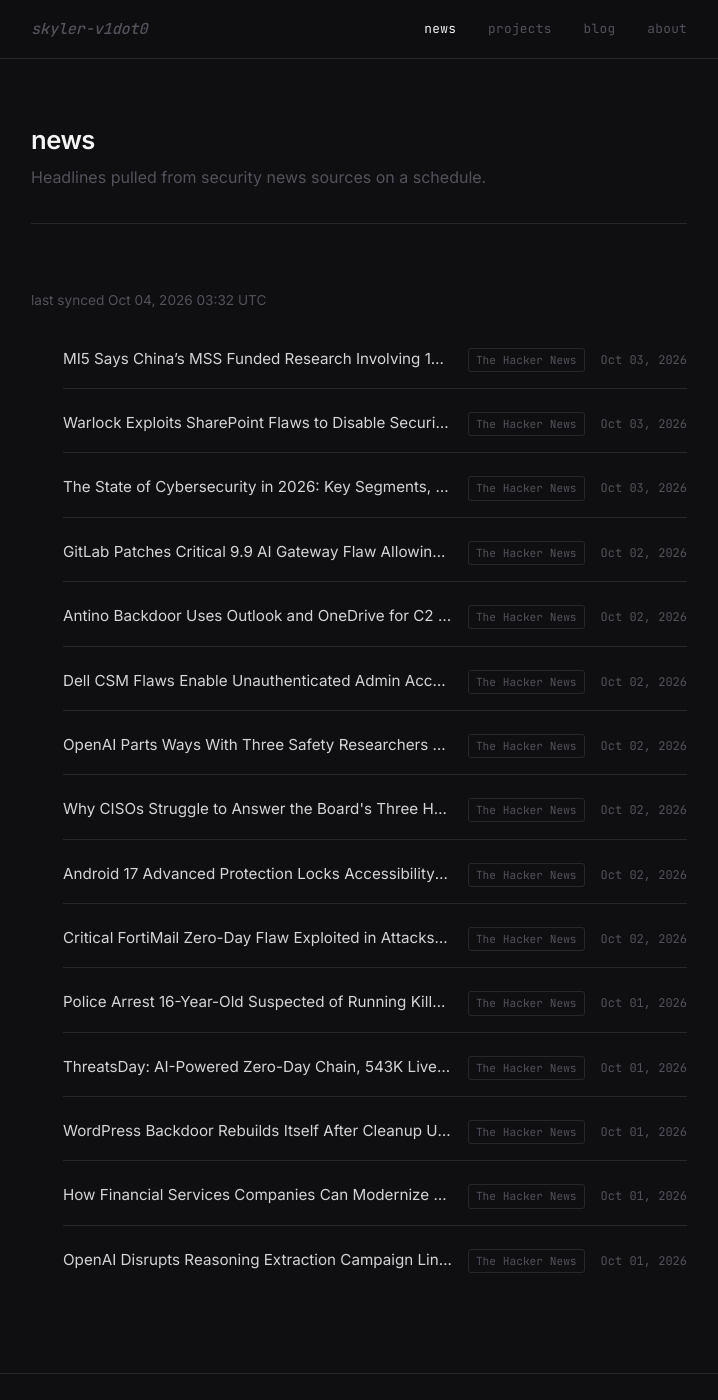
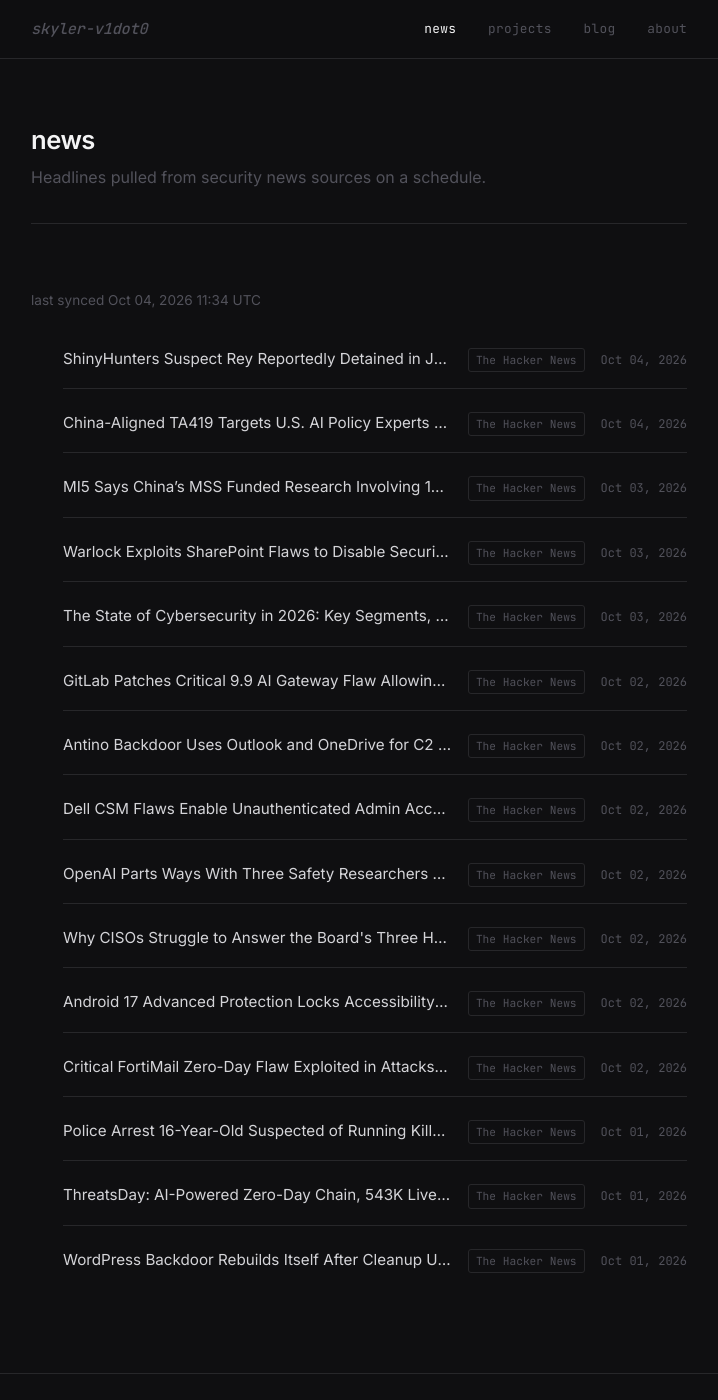
Before and after one commit to skyler-v1dot0/personal-site, a Jekyll site: the page built from news.html, in a window 1280 px wide and 1400 px high. Shown: the whole window, without its empty margins (281-999 px from the left). Built offline with Jekyll 4.4.1, drawn with Linux system fonts in a browser that asks for light colours.

Commit message:
chore: sync news feed [skip ci]

```diff
--- a/_data/news.yml
+++ b/_data/news.yml
@@ -1,6 +1,15 @@
 ---
-updated_at: '2026-10-04T03:32:54Z'
+updated_at: '2026-10-04T11:34:02Z'
 items:
+- title: ShinyHunters Suspect Rey Reportedly Detained in Jordan, Helping FBI Identify
+    Group Members
+  url: https://thehackernews.com/2026/10/shinyhunters-suspect-rey-reportedly.html
+  source: The Hacker News
+  published: '2026-10-04T07:22:05Z'
+- title: China-Aligned TA419 Targets U.S. AI Policy Experts With Microsoft AitM Phishing
+  url: https://thehackernews.com/2026/10/china-aligned-ta419-targets-us-ai.html
+  source: The Hacker News
+  published: '2026-10-04T07:20:32Z'
 - title: MI5 Says China’s MSS Funded Research Involving 100+ U.K.-Linked Academics
   url: https://thehackernews.com/2026/10/mi5-says-chinas-mss-funded-research.html
   source: The Hacker News
@@ -63,11 +72,3 @@ items:
   url: https://thehackernews.com/2026/10/wordpress-backdoor-rebuilds-itself.html
   source: The Hacker News
   published: '2026-10-01T14:37:35Z'
-- title: How Financial Services Companies Can Modernize Their Software Supply Chain
-  url: https://thehackernews.com/2026/10/how-financial-services-companies-can.html
-  source: The Hacker News
-  published: '2026-10-01T11:45:00Z'
-- title: OpenAI Disrupts Reasoning Extraction Campaign Linked to Moonshot AI Associates
-  url: https://thehackernews.com/2026/10/openai-disrupts-reasoning-extraction.html
-  source: The Hacker News
-  published: '2026-10-01T10:42:36Z'
```
